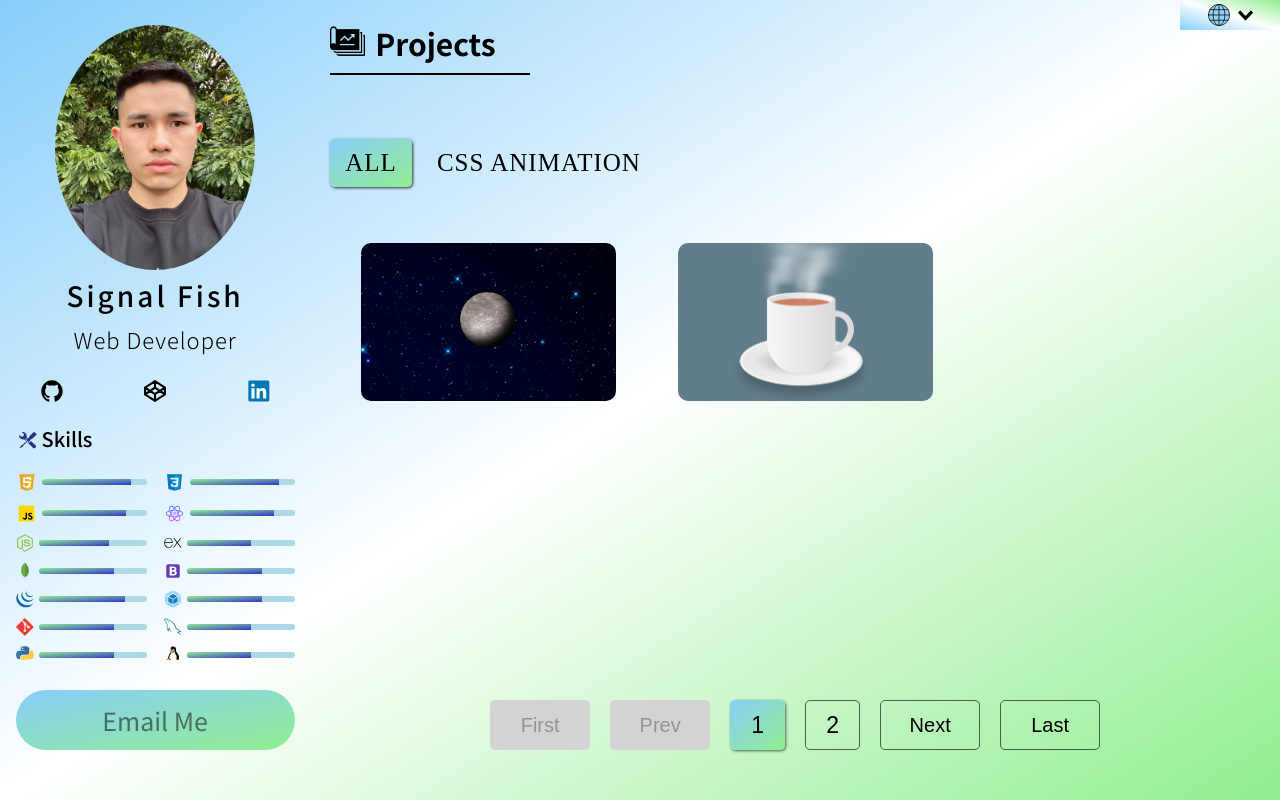
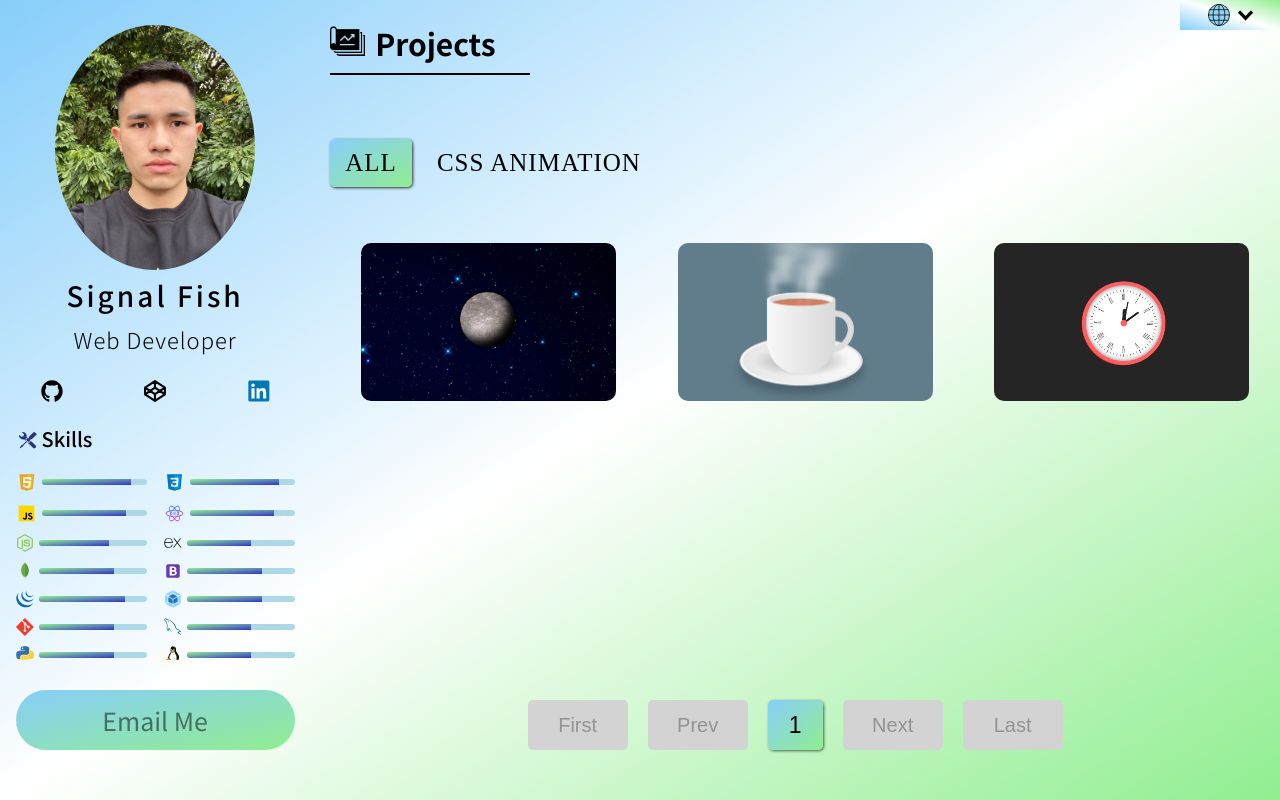
Before and after one commit to signal-fish/signal-fish, a React (Create React App) app: page / in a window 1280 px wide. Built offline with nearby package versions, Linux system fonts and the light colour scheme.

Commit message:
Add shining text project

```diff
--- a/src/App.jsx
+++ b/src/App.jsx
@@ -18,7 +18,7 @@ const App = () => {
   const [currentCategory, setCurrentCategory] = useState("All");
   const [currentPageNumber, setCurrentPageNumber] = useState(0);
 
-  const portfoliosPerPage = 2;
+  const portfoliosPerPage = 12;
   const pageCount = Math.ceil(portfolios.length / portfoliosPerPage);
 
   const filterPortfolios = (category) => {
--- a/src/locales/ch/translation.json
+++ b/src/locales/ch/translation.json
@@ -33,7 +33,8 @@
         "book store": "书店",
         "moon": "月球",
         "tea cup": "茶杯",
-        "clock": "时钟"
+        "clock": "时钟",
+        "shining text": "闪烁文字"
       }
     },
     "Pagination": {
--- a/src/locales/en/translation.json
+++ b/src/locales/en/translation.json
@@ -36,7 +36,8 @@
         "book store": "Book Store",
         "moon": "Moon",
         "tea cup": "Tea Cup",
-        "clock": "Clock"
+        "clock": "Clock",
+        "shining text": "Shining Text"
       }
     },
 
```
Also changed, not shown: public/assets/portfolio/css-animation/shining-text.png (added).
